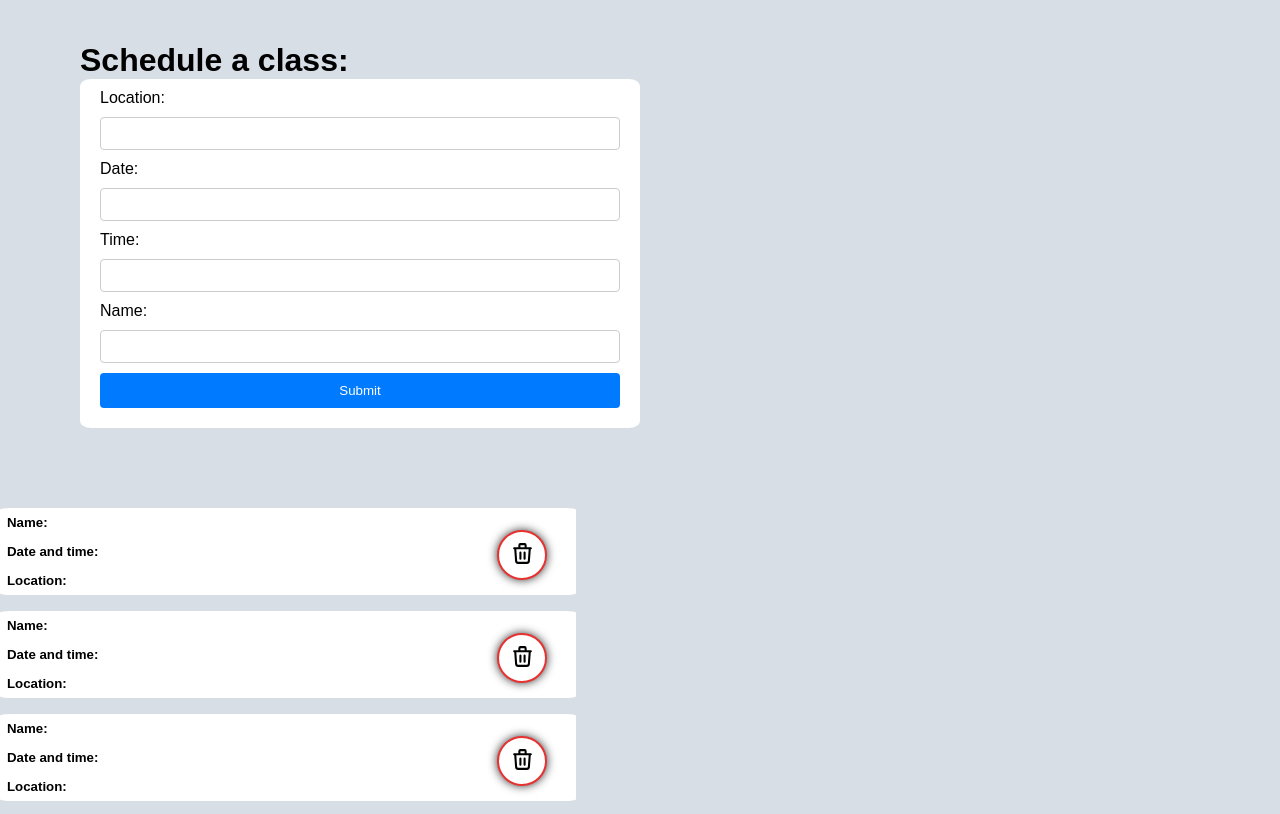
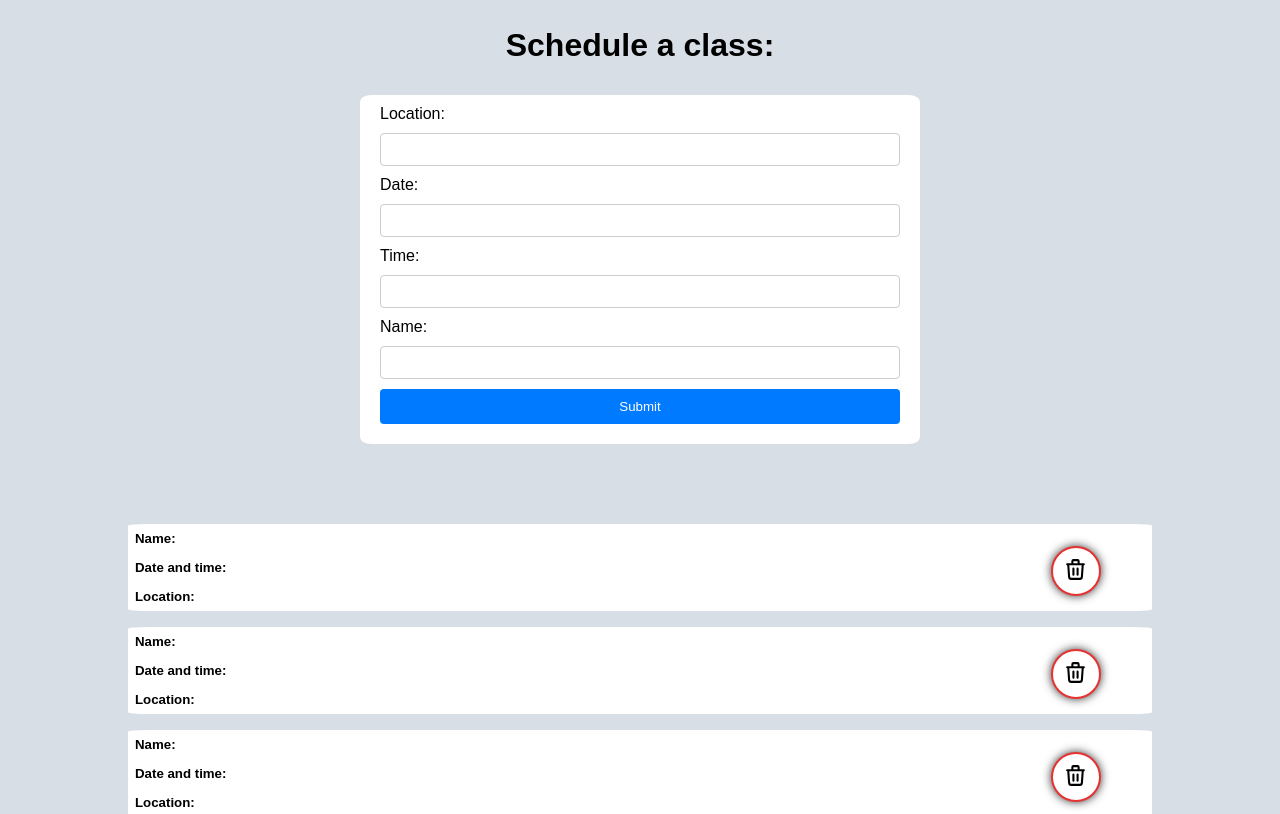
Before and after one commit to Victor-Pausan/SA_HTML_Project, a plain HTML site: page classes.html in a window 1280 px wide. Shown: the part 105-919 px from the top of the page. Drawn offline with Linux system fonts and the light colour scheme.

Commit message:
updated classes page look

```diff
--- a/classes.html
+++ b/classes.html
@@ -16,21 +16,21 @@
         <header class="header">
             <nav class="nav">
                 <a class="nav-logo-link" href="index.html">
-                    <img class="logo" src="/images/Logo.png" title="Always Strive and Prosper">
+                    <img class="logo" src="/images/Logo.png" title="Empower your strenght and mind">
                 </a>
                 <h1 class="nav-title">Iron Anchor Athletics</h1>
                 <ul class="nav-list">
                     <li>
-                        Clubs
+                        <a href="#clubs" title="Preview">Clubs</a>
                     </li>
                     <li>
-                        Membership
+                        <a href="#" title="Comming soon">Membership</a>
                     </li>
                     <li>
-                        Classes
+                        <a href="classes.html" title="Comming soon">Classes</a>
                     </li>
                     <li>
-                        <a href="Contact.html">Contact</a>
+                        <a href="contact.html" title="Comming soon">Contact</a>
                     </li>
                 </ul>
 
--- a/css/classes.css
+++ b/css/classes.css
@@ -14,26 +14,29 @@ body{
 
 main{
     display: flex;
-    justify-content: space-between;
+    justify-content: space-around;
     align-items: center;
+    flex-direction: column;
     flex-wrap: wrap;
     font-family: Arial, Helvetica, sans-serif;
     position: relative;
+    min-height: 900px;
+    margin: 0 auto;
 }
 
 .title{
     position: absolute;
-    top: 5%;
-    left: 5rem;
+    top: 3%;
+    left: 50%;
+    transform: translate(-50%, -3%);
 }
 
 .form {
     padding: 10px 20px;
     background-color: #fff;
-    max-height: 500px;
+    max-height: 700px;
     width: 35rem;
-    margin: 5rem 0;
-    margin-left: 5rem;
+    margin-top: 6rem;
     border-radius: 2%;
 }
 
@@ -91,9 +94,10 @@ form button:hover {
     align-items: flex-start;
     max-height: 22rem;
     margin-right: 5rem;
-    width: 45vw;
+    width: 80vw;
     overflow-y: scroll;
     scrollbar-width:none;
+    margin: 5rem 5rem;
 }
 
 .note{
@@ -112,5 +116,4 @@ form button:hover {
     position: absolute;
     right: 5%;
     top: 25%;
-
 }
```
Also changed, not shown: About.html (+6 -6 lines), Contact.html (+6 -6 lines).
